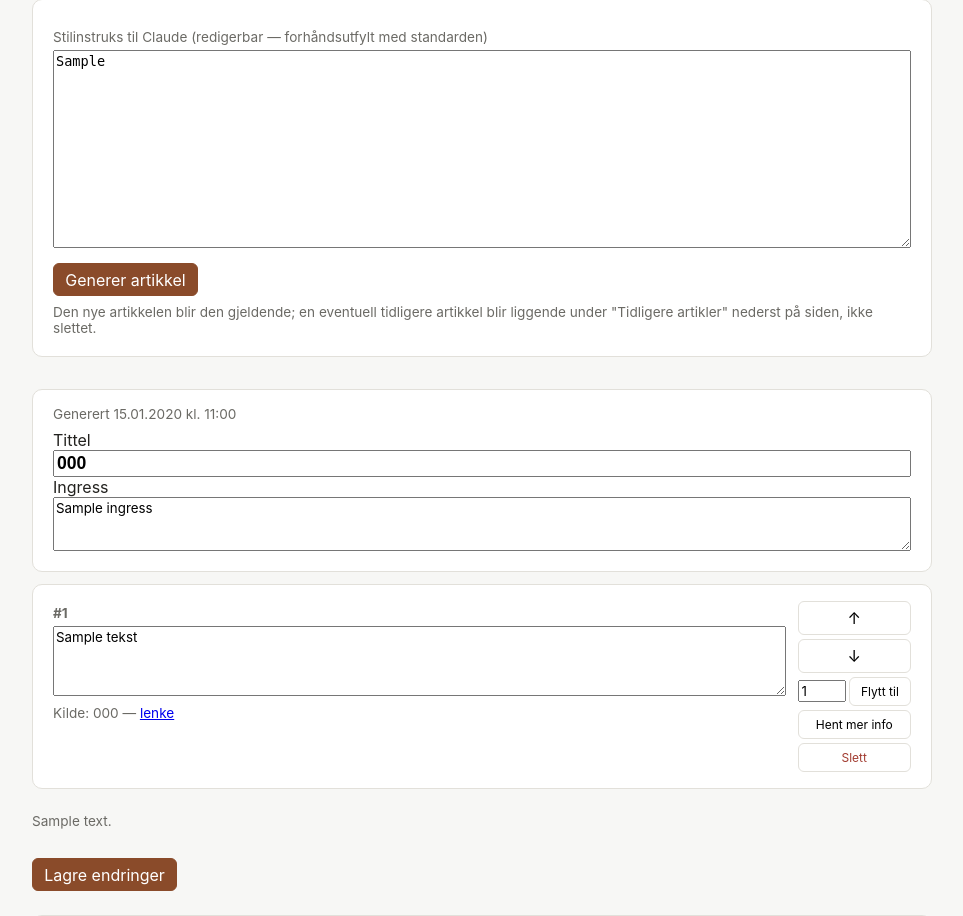
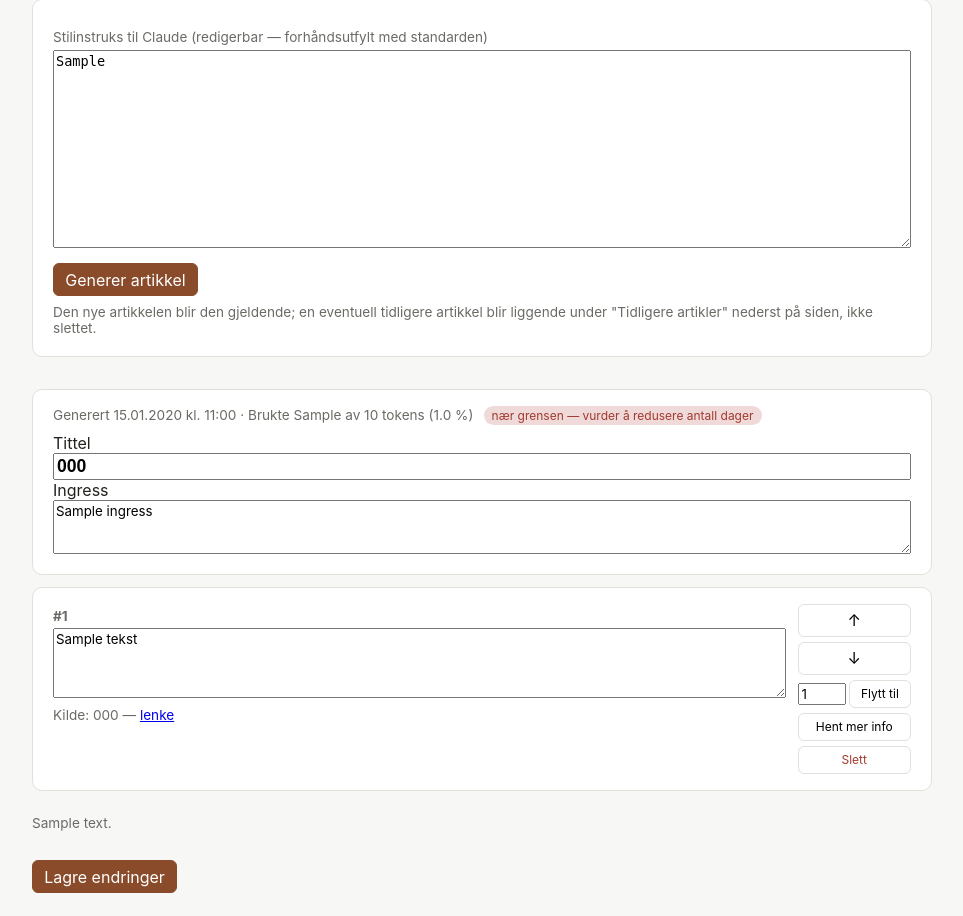
Before and after one commit to fgjestad/vibecoding, a FastAPI app: template app/templates/artikler.html in a window 1280 px wide. Shown: the part 320-1236 px from the top of the page, without its empty margins (158-1121 px from the left). Run offline with FastAPI, Linux system fonts and the light colour scheme; the template is opened without the code that fills it: most values are stand-ins (such as "Sample title", 1, 10 or a date in 2020).

Commit message:
Add files via upload

```diff
--- a/app/templates/artikler.html
+++ b/app/templates/artikler.html
@@ -85,6 +85,13 @@
           <div class="kort">
             <p class="meta" style="margin: 0 0 0.5rem;">
               Generert {{ artikkel.opprettet_at | oslo_tid }}
+              {% if artikkel.token_brukt and artikkel.token_maks %}
+                · Brukte {{ artikkel.token_brukt }} av {{ artikkel.token_maks }} tokens
+                ({{ (100 * artikkel.token_brukt / artikkel.token_maks) | round(1) }} %)
+                {% if artikkel.token_brukt / artikkel.token_maks > 0.9 %}
+                  <span class="tag tag-advarsel">nær grensen — vurder å redusere antall dager</span>
+                {% endif %}
+              {% endif %}
             </p>
             <label>Tittel
               <input
@@ -207,6 +214,15 @@
         <details class="kort" style="margin-top: 0.75rem;">
           <summary>{{ eldre.opprettet_at | oslo_tid("%d.%m.%Y %H:%M") }} — {{ eldre.tittel }}</summary>
           <div id="arkivert-{{ eldre.id }}" style="margin-top: 0.75rem;">
+            {% if eldre.token_brukt and eldre.token_maks %}
+              <p class="meta" style="margin: 0 0 0.5rem;">
+                Brukte {{ eldre.token_brukt }} av {{ eldre.token_maks }} tokens
+                ({{ (100 * eldre.token_brukt / eldre.token_maks) | round(1) }} %)
+                {% if eldre.token_brukt / eldre.token_maks > 0.9 %}
+                  <span class="tag tag-advarsel">nær grensen</span>
+                {% endif %}
+              </p>
+            {% endif %}
             <label>Tittel
               <input
                 type="text"
```
